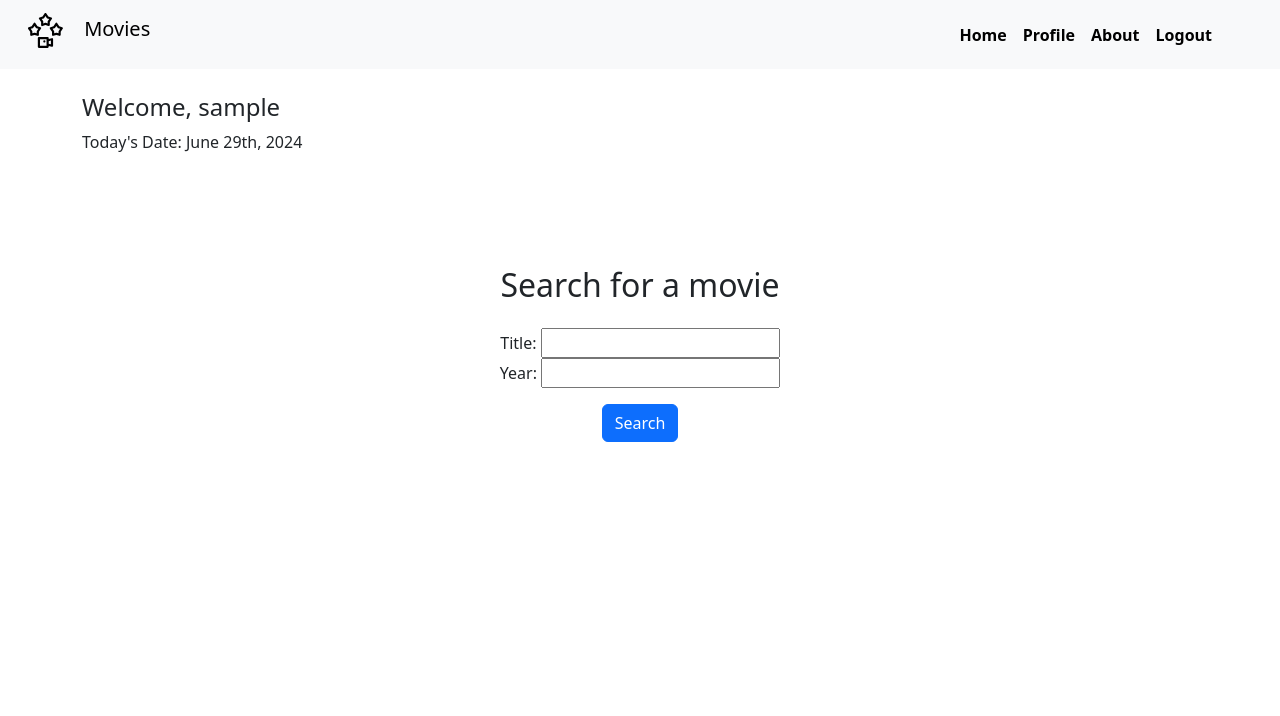
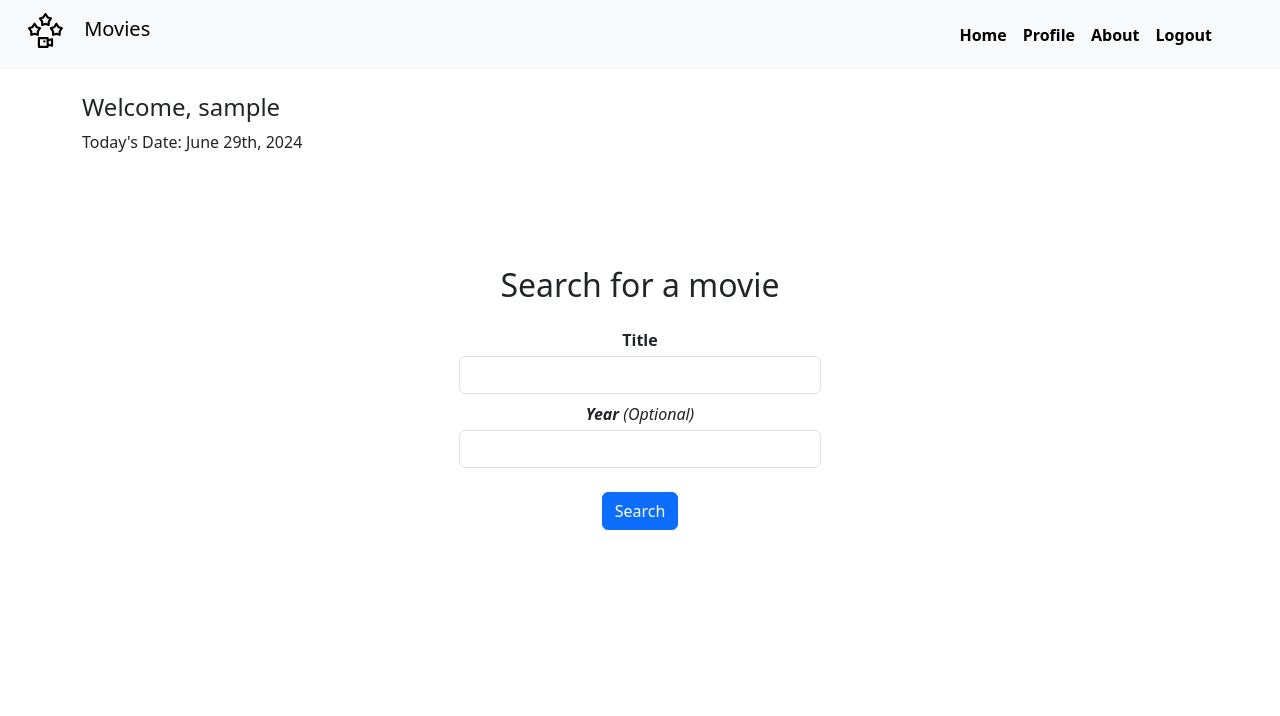
Before and after one commit to kaleper/AI-Assisted-Movie-Reviews, a PHP site: page /home in a window 1280 px wide. Shown: the top 716 px of the page. Run offline with PHP 8.4, Linux system fonts and the light colour scheme; the visitor is signed in with stand-in values (Sample User, id 1); data that the repository does not hold is empty.

Commit message:
Add error handling to movie search, fix formatting
Add name of movie being searched. Fix input boxes, add styling to text. Change logic where movie search takes user input rather than input returned in movie array using API to display when there is no search result.

```diff
--- a/app/views/home/index.php
+++ b/app/views/home/index.php
@@ -23,13 +23,14 @@
             <form action="/omdb/index" method="post">
                 <h1 class="header h2 fw-normal">Search for a movie</h1>
                 <fieldset class="container mt-4">
-                    <div class="form-group mb-1">
+                    <div class="form-group mb-3 d-flex flex-column align-items-center">
                         <label class="visually-hidden">Movie</label>
-                        <label for="title">Title:</label>
-                        <input type="text" id="title" name="title" required>
-                        <br>
-                        <label for="year">Year:</label>
-                        <input type="text" id="year" name="year">
+                        <label for="title" class="mb-1"><strong>Title</strong></label>
+                        <input type="text" id="title" name="title" class="mb-2 form-control w-50" required>
+                        <label for="year" class="mb-1">
+                            <i><strong>Year</strong> (Optional)</i>
+                        </label>
+                        <input type="text" id="year" name="year" class="mb-2 form-control w-50" >
                     </div>
                     <div class="button mt-3">
                         <button type="submit" class="btn btn-primary">Search</button>
```
Also changed, not shown: app/controllers/omdb.php (+6 -1 lines), app/views/movie/index.php (+15 -11 lines).
